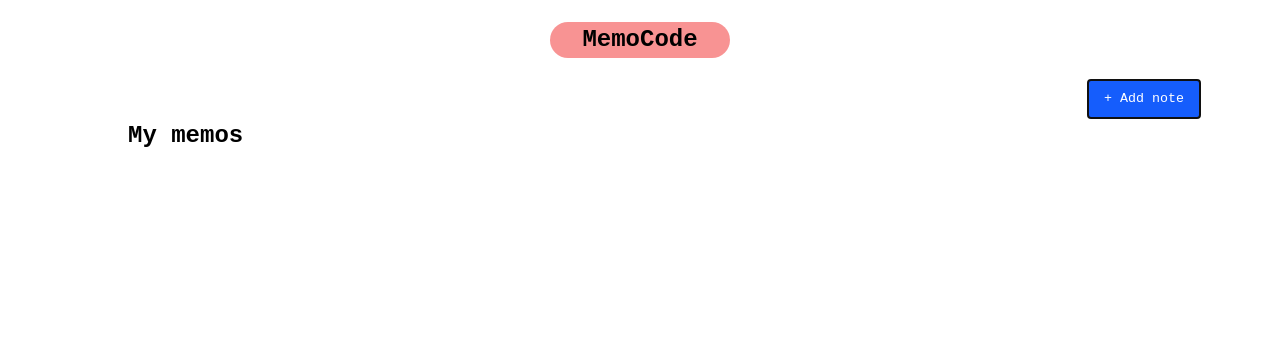
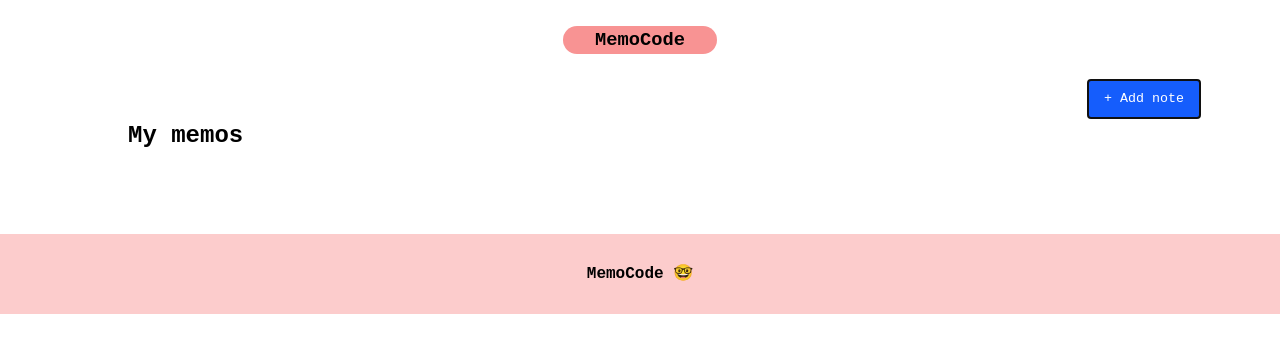
Before and after one commit to vickyfrosties/MemoCode, a React (Vite) app: page / in a window 1280 px wide. Shown: the top 352 px of the page. Built offline with nearby package versions, Linux system fonts and the light colour scheme.

Commit message:
feat: add footer to web application and add SCSS style adjustements
- Added footer to App

- Readjusts body's, html and root height

- Changed grid template from 3 to 2 columns

```diff
--- a/src/App.jsx
+++ b/src/App.jsx
@@ -41,13 +41,16 @@ function App() {
 
   return (
     <>
+      <section className="main-container">
         <NavBar />
         <AddNoteButton />
 
         <Routes>
           <Route
             path="/"
-          element={<NotesLayout newNote={notes} onDeleteHandle={deleteNote} />}
+            element={
+              <NotesLayout newNote={notes} onDeleteHandle={deleteNote} />
+            }
           />
 
           <Route
@@ -61,6 +64,11 @@ function App() {
             }
           />
         </Routes>
+      </section>
+
+      <footer className="footer">
+        <p>MemoCode 🤓</p>
+      </footer>
     </>
   );
 }
--- a/src/App.scss
+++ b/src/App.scss
@@ -1,10 +1,3 @@
-#root {
-  margin: 0;
-  width: 100dvw;
-  height: 100dvh;
-  padding: 0;
-}
-
 * {
   margin: 0;
   padding: 0;
@@ -13,6 +6,24 @@
   font-family: "JetBrains Mono", monospace;
 }
 
-body {
-  overflow-x: hidden;
+html,
+body,
+#root {
+  height: 100%;
+  margin: 0;
+  padding: 0;
 }
+
+.main-container {
+  flex: 1;
+  padding-bottom: 3rem;
+}
+
+.footer {
+  background-color: #fccccc;
+  height: 10%;
+  display: flex;
+  justify-content: center;
+  align-items: center;
+  font-weight: 600;
+}
--- a/src/components/NotesCard/NotesCard.module.scss
+++ b/src/components/NotesCard/NotesCard.module.scss
@@ -3,6 +3,7 @@
   padding: 15px;
   text-wrap: wrap;
   display: flex;
+  height: 300px;
 
   &_picture_container {
     position: relative;
--- a/src/components/NotesLayout/NotesLayout.module.scss
+++ b/src/components/NotesLayout/NotesLayout.module.scss
@@ -1,13 +1,12 @@
 .notes-container {
   width: 80vw;
-  min-height: 80vh;
+  max-height: 100%;
+  overflow-y: auto;
   margin: auto;
   margin-top: 2rem;
   display: grid;
-  grid-template-columns: repeat(2, 1fr);
-  grid-template-rows: repeat(3, 30%);
-
-  gap: 1em;
+  grid-template-columns: repeat(2, minmax(300px, 1fr));
+  gap: 2rem;
 
   &-title {
     width: 80%;
```
Lines whose indentation alone changed are shown as unchanged.
